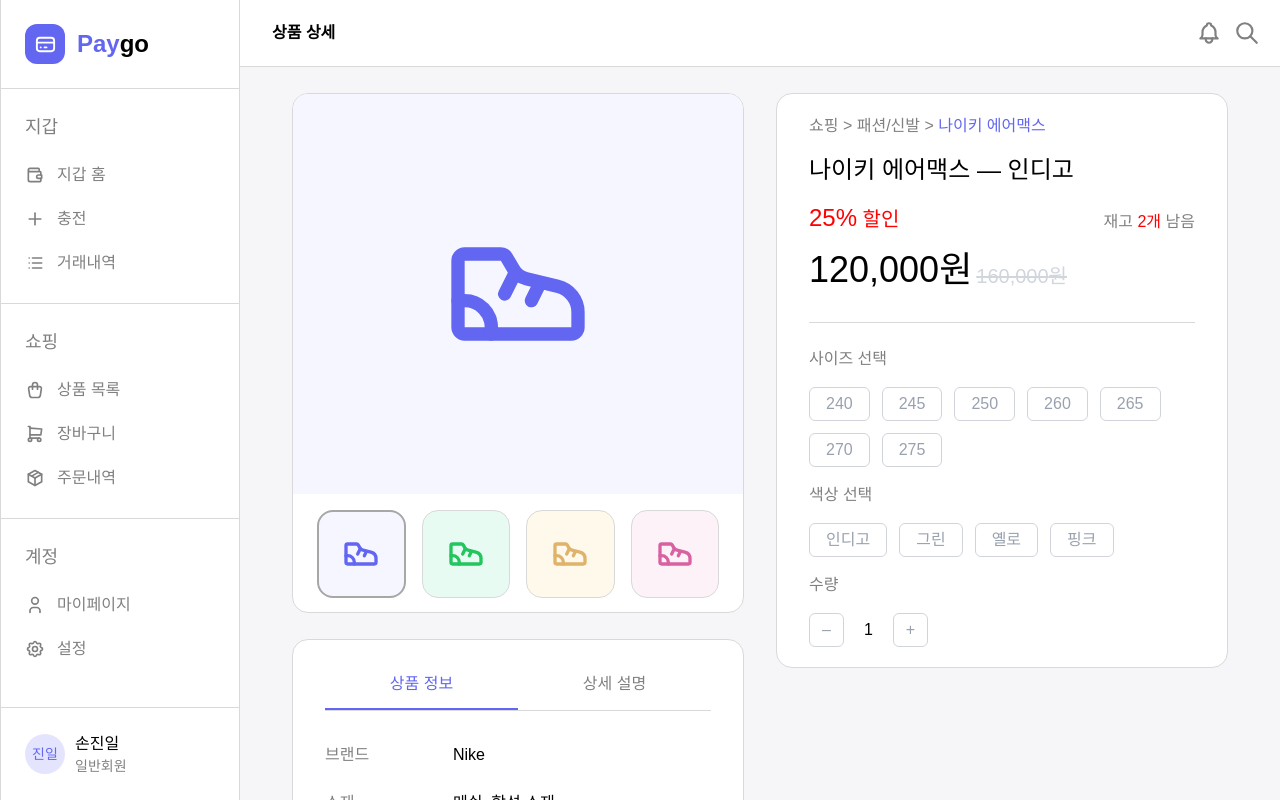
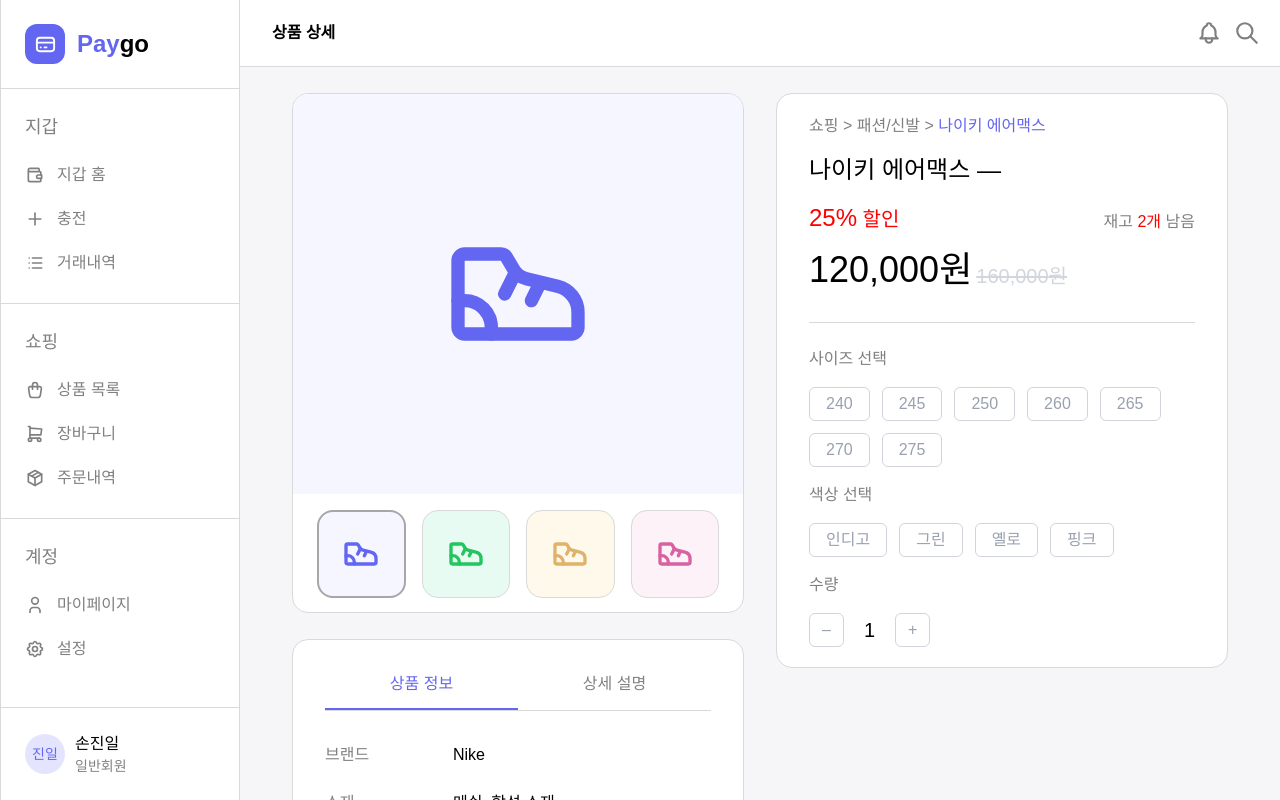
Before and after one commit to JinIleSon/paygo, a React (Vite) app in the folder paygo-frontent/: page /shopping/product-detail in a window 1280 px wide. Built offline with nearby package versions, Linux system fonts and the light colour scheme.

Commit message:
feat: 상품 상세 페이지 내 색상 선택 시 아이템명 옆에 색상 동적으로 반영

```diff
--- a/paygo-frontent/src/pages/shopping/ProductDetailPage.tsx
+++ b/paygo-frontent/src/pages/shopping/ProductDetailPage.tsx
@@ -143,7 +143,7 @@
                                 <span className="text-[#6266F1]">{product.name}</span>
                             </div>
                             <div className="text-2xl">
-                                {product.name} — {product.chooseColor[0]}
+                                {product.name} — {selectedColor}
                             </div>{' '}
                             {/* TODO: 색상 선택 시 함께 바뀌어야 함 */}
                             <div className="flex items-end">
@@ -217,7 +217,7 @@
                                 >
                                     –
                                 </Button>
-                                <div>{selectedCount}</div>
+                                <div className="text-xl">{selectedCount}</div>
                                 <Button
                                     variant="secondary"
                                     className="px-3 py-1"
```
